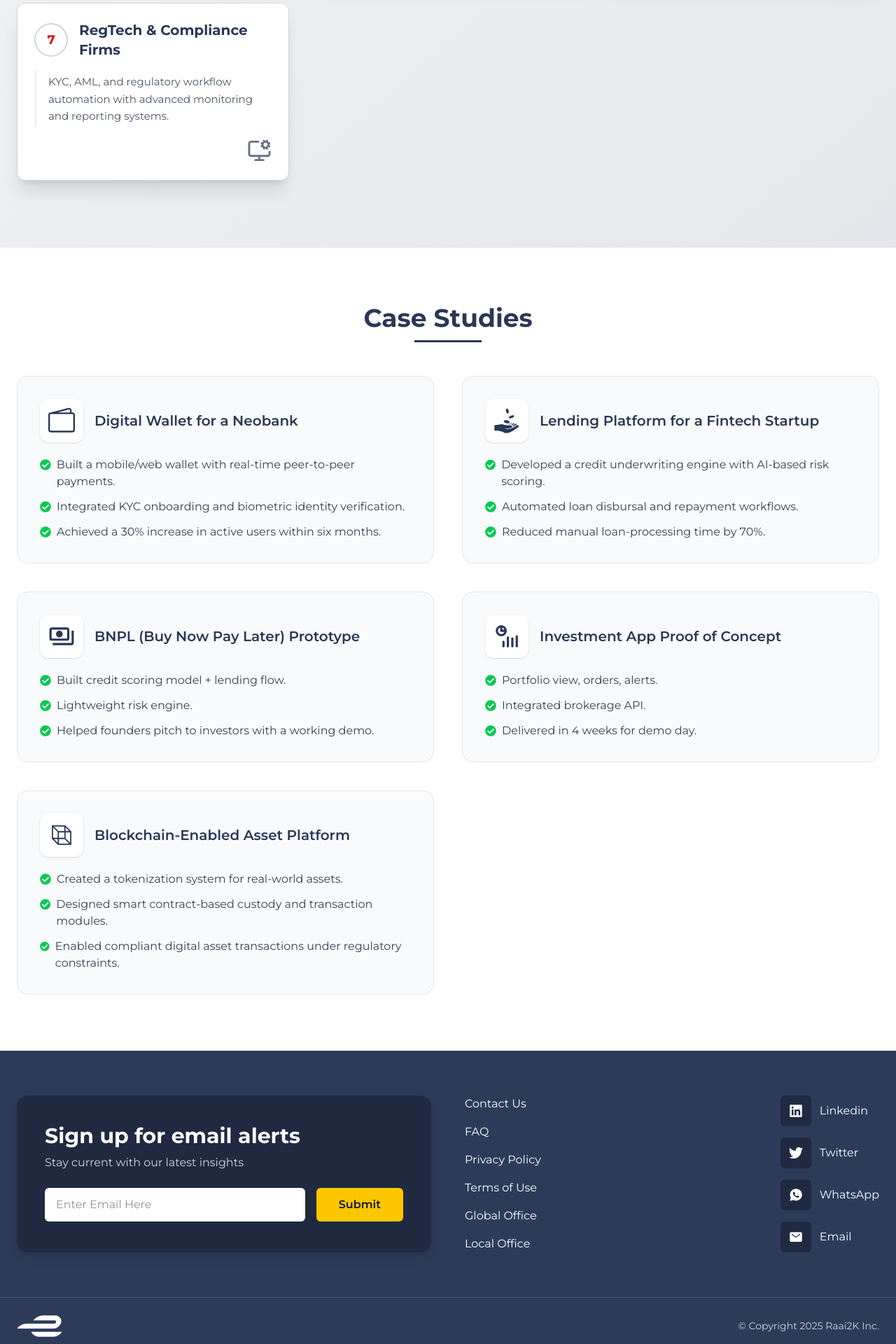
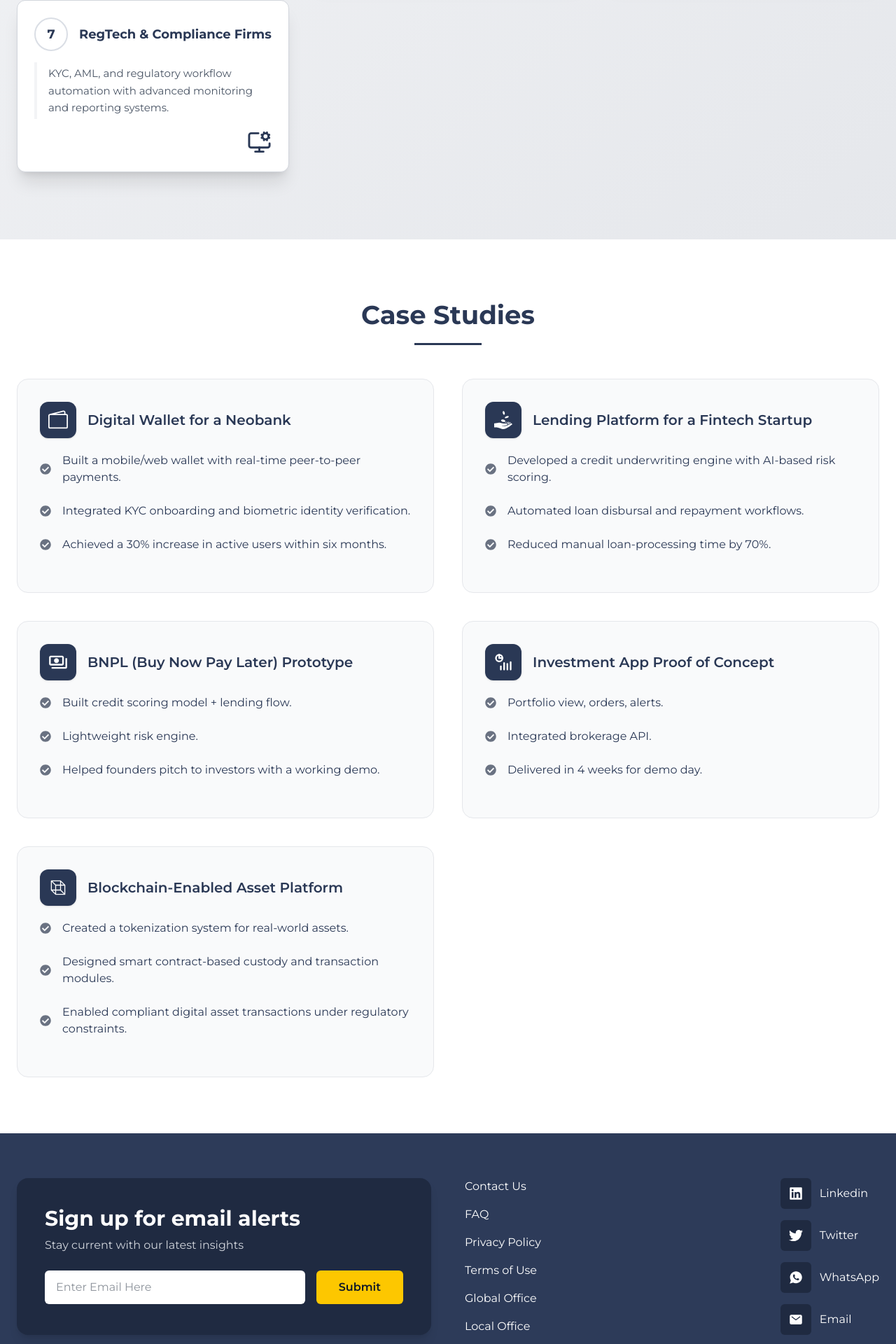
Before and after one commit to devilra/Raai2k, a React (Vite) app in the folder frontent/: page /solution in a window 1280 px wide. Shown: the part 5514-7434 px from the top of the page at 70% size. Built offline with nearby package versions, Linux system fonts and the light colour scheme.

Commit message:
change ui

```diff
--- a/frontent/src/Components/Footer.jsx
+++ b/frontent/src/Components/Footer.jsx
@@ -161,11 +161,26 @@ const Footer = () => {
           {/* Left Logo & Copyright */}
           <div className="flex items-center justify-between gap-3 mb-4 md:mb-0">
             <img
-              src="/logo.png"
+              src="/logo3.jpeg"
               alt="logo"
-              className="object-cover filter  brightness-100 saturate-0  rounded-full"
+              className=" object-cover h-[45px] filter invert brightness-100 saturate-0  rounded-full"
             />
-            <span>© Copyright {new Date().getFullYear()} Raai2K Inc.</span>
+            <div className="inline-flex gap-5">
+              <span className="">
+                Designed by{" "}
+                <a
+                  className="font-bold underline"
+                  href="https://amigowebster.com/"
+                  target="_blank"
+                >
+                  amigowebster
+                </a>
+              </span>
+              <span>
+                © Copyright {new Date().getFullYear()}{" "}
+                <span className="font-bold">Raai2K Inc.</span>
+              </span>
+            </div>
           </div>
 
           {/* Right Credits */}
--- a/frontent/src/Solutions/CaseStudySection.jsx
+++ b/frontent/src/Solutions/CaseStudySection.jsx
@@ -8,7 +8,7 @@ import { PiCubeTransparentLight } from "react-icons/pi";
 
 const caseStudies = [
   {
-    icon: <BsWallet2 size={38} className="text-[#2A3855]" />,
+    icon: <BsWallet2 size={28} className="text-white" />,
     title: "Digital Wallet for a Neobank",
     points: [
       "Built a mobile/web wallet with real-time peer-to-peer payments.",
@@ -17,7 +17,7 @@ const caseStudies = [
     ],
   },
   {
-    icon: <GiReceiveMoney size={38} className="text-[#2A3855]" />,
+    icon: <GiReceiveMoney size={28} className="text-white" />,
     title: "Lending Platform for a Fintech Startup",
     points: [
       "Developed a credit underwriting engine with AI-based risk scoring.",
@@ -26,7 +26,7 @@ const caseStudies = [
     ],
   },
   {
-    icon: <MdOutlinePayments size={38} className="text-[#2A3855]" />,
+    icon: <MdOutlinePayments size={28} className="text-white" />,
     title: "BNPL (Buy Now Pay Later) Prototype",
     points: [
       "Built credit scoring model + lending flow.",
@@ -35,7 +35,7 @@ const caseStudies = [
     ],
   },
   {
-    icon: <TbChartInfographic size={38} className="text-[#2A3855]" />,
+    icon: <TbChartInfographic size={28} className="text-white" />,
     title: "Investment App Proof of Concept",
     points: [
       "Portfolio view, orders, alerts.",
@@ -44,7 +44,7 @@ const caseStudies = [
     ],
   },
   {
-    icon: <PiCubeTransparentLight size={38} className="text-[#2A3855]" />,
+    icon: <PiCubeTransparentLight size={28} className="text-white" />,
     title: "Blockchain-Enabled Asset Platform",
     points: [
       "Created a tokenization system for real-world assets.",
@@ -59,7 +59,7 @@ const CaseStudySection = () => {
     <section className="py-20 bg-white">
       <div className="max-w-7xl mx-auto px-6">
         {/* Title */}
-        <h2 className="text-3xl md:text-4xl font-bold text-[#2A3855] text-center">
+        <h2 className="text-[28px] md:text-[37px] font-bold text-[#2A3855] text-center">
           Case Studies
         </h2>
         <div className="w-24 h-[3px] bg-[#2A3855] mx-auto mt-3 mb-12"></div>
@@ -73,7 +73,7 @@ const CaseStudySection = () => {
             >
               {/* Icon + Title */}
               <div className="flex items-center gap-4 mb-5">
-                <div className="p-3 bg-white rounded-xl shadow">
+                <div className="p-3 bg-[#2A3855] rounded-xl shadow">
                   {item.icon}
                 </div>
                 <h3 className="text-xl font-semibold text-[#2A3855]">
@@ -82,11 +82,18 @@ const CaseStudySection = () => {
               </div>
 
               {/* Points */}
-              <ul className="space-y-3 text-gray-700">
+              <ul className="space-y-3 list-disc text-gray-700 w-full">
                 {item.points.map((point, i) => (
-                  <li key={i} className="flex gap-2">
-                    <FaCheckCircle className="text-green-500 mt-1" />
-                    {point}
+                  // <li key={i} className="flex gap-2">
+                  //   <FaCheckCircle className="text-gray-500 hidden md:hidden lg:block mt-1" />
+                  //   {point}
+                  // </li>
+                  <li key={i} className="flex items-center gap-4 mb-6">
+                    <div className="">
+                      <FaCheckCircle className="text-gray-500 " />
+                    </div>
+
+                    <h3 className="  text-[#2A3855]">{point}</h3>
                   </li>
                 ))}
               </ul>
--- a/frontent/src/Solutions/IndustriesWeServe.jsx
+++ b/frontent/src/Solutions/IndustriesWeServe.jsx
@@ -87,15 +87,19 @@ const IndustriesWeServe = () => {
               <div className="flex items-center gap-4 mb-4">
                 {/* 1. Numbered Icon Container */}
                 <div
-                  className={`shrink-0 w-12 h-12 flex items-center justify-center rounded-full border-2 ${item.color} border-gray-300`}
+                  // className={`shrink-0 w-12 h-12 flex items-center justify-center rounded-full border-2 ${item.color} border-gray-300`}
+                  className={`shrink-0 w-12 h-12 flex items-center justify-center rounded-full border-2  border-[#dadee5]`}
                 >
-                  <span className={`text-lg font-bold ${item.color}`}>
+                  <span
+                    //  className={`text-lg font-bold ${item.color}`}
+                    className={`text-lg font-bold text-[#2A3855] `}
+                  >
                     {index + 1}
                   </span>
                 </div>
 
                 {/* 2. Title */}
-                <h3 className="text-xl font-extrabold text-[#2A3855]">
+                <h3 className="text-[21px] md:text-[18px] font-bold text-[#2A3855]">
                   {item.title}
                 </h3>
               </div>
@@ -106,9 +110,7 @@ const IndustriesWeServe = () => {
               </p>
 
               {/* Optional: Actual Icon below description, if needed */}
-              <div className="mt-4 flex justify-end opacity-70">
-                {item.icon}
-              </div>
+              <div className="mt-4 flex justify-end ">{item.icon}</div>
             </div>
           ))}
         </div>
```
